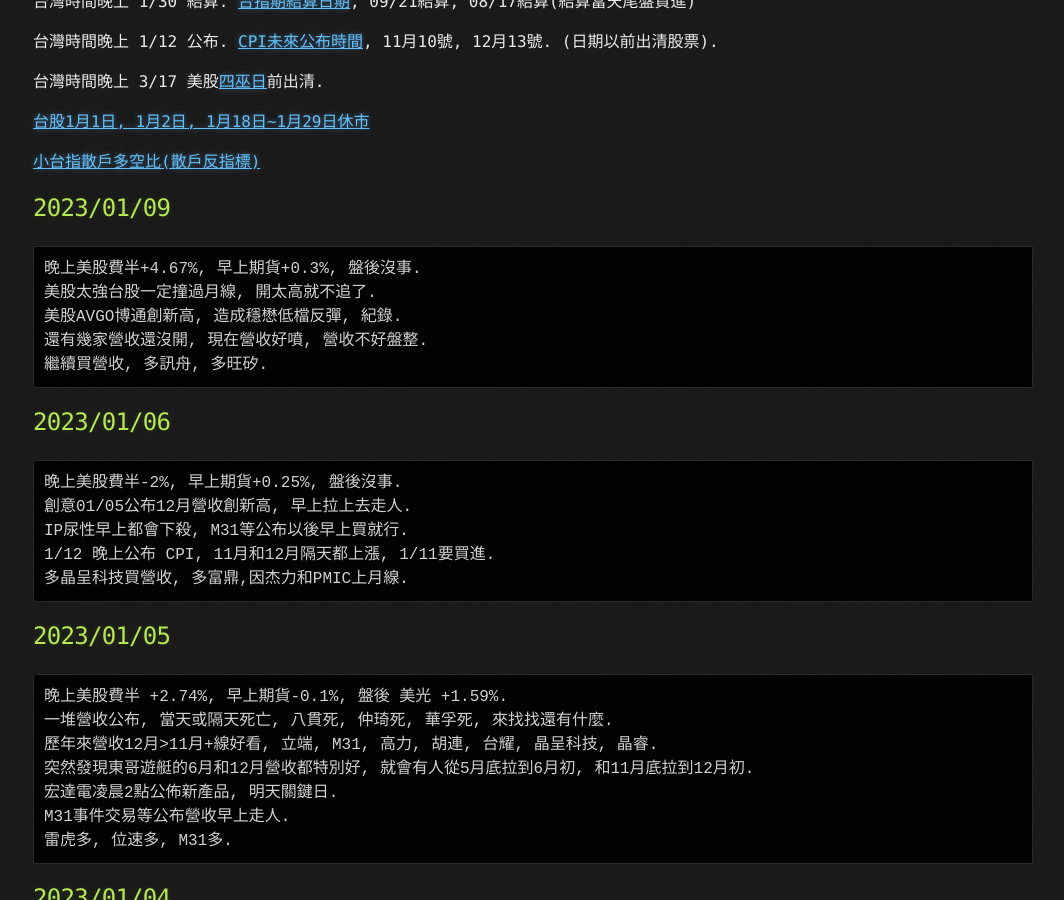
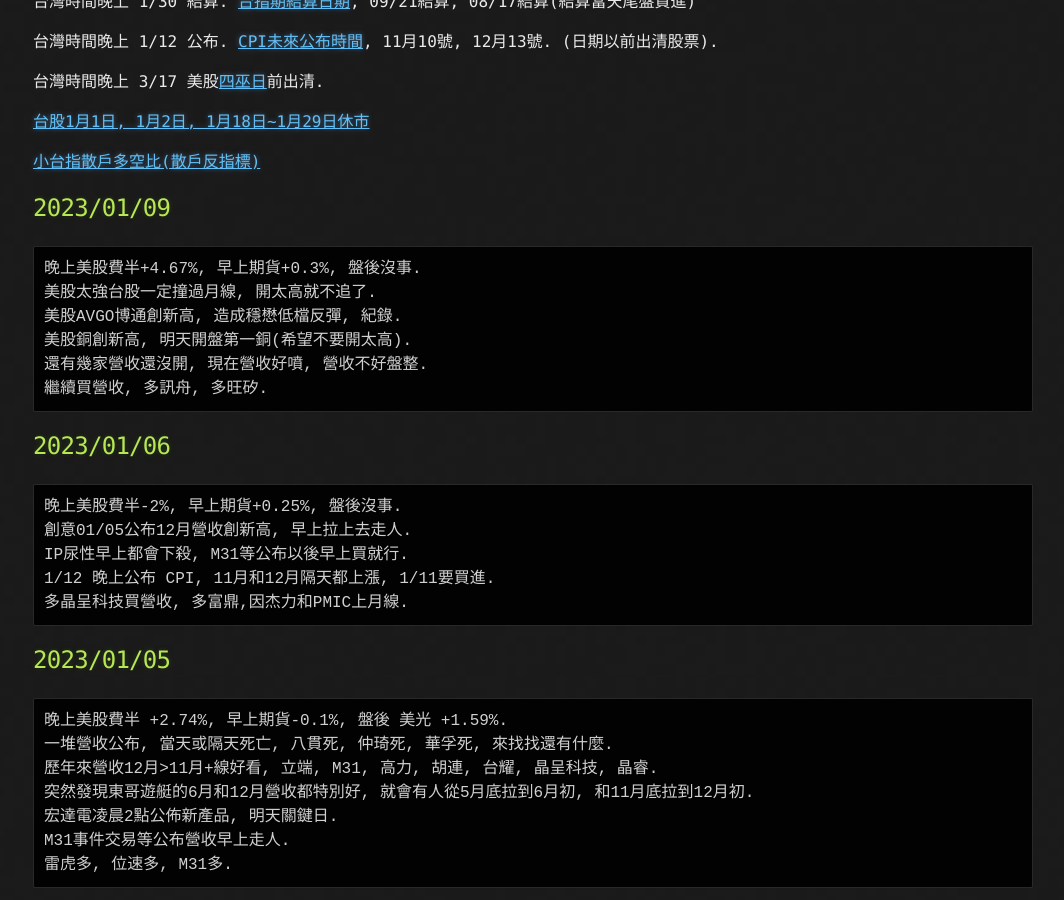
Before and after one commit to lepg5487/Stock_God, a Jekyll site: the page built from index.md, in a window 1280 px wide and 900 px high, scrolled down 388 px. Shown: the whole window, without its empty margins (107-1171 px from the left). Built offline with Jekyll 4.4.1, drawn with Linux system fonts in a browser that asks for light colours; our own code applies the rules of GitHub Pages for plain Markdown files.

Commit message:
Update index.md

````diff
--- a/index.md
+++ b/index.md
@@ -23,6 +23,7 @@
 晚上美股費半+4.67%, 早上期貨+0.3%, 盤後沒事.
 美股太強台股一定撞過月線, 開太高就不追了.
 美股AVGO博通創新高, 造成穩懋低檔反彈, 紀錄.
+美股銅創新高, 明天開盤第一銅(希望不要開太高).
 還有幾家營收還沒開, 現在營收好噴, 營收不好盤整.
 繼續買營收, 多訊舟, 多旺矽.
 ```
````
